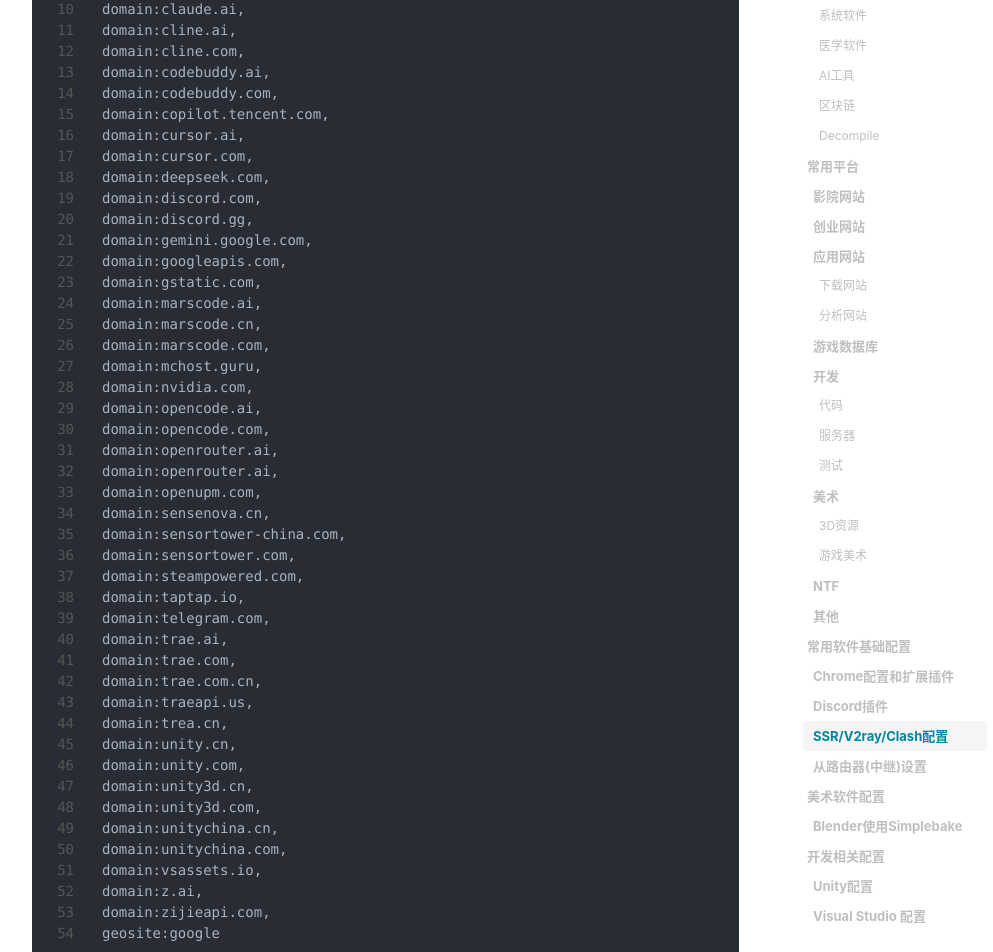
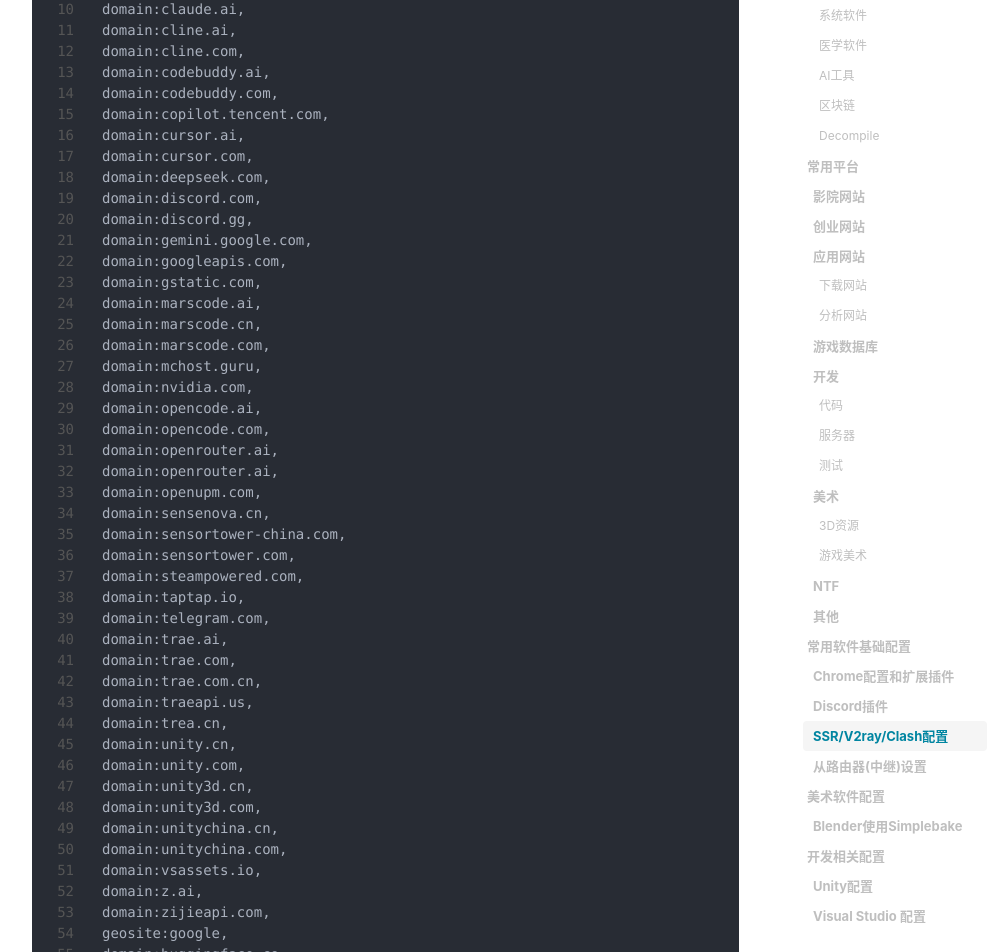
Before and after one commit to gumcstronger/gumcstronger.github.io, a Jekyll site: the page built from _posts/2022/2022-08-24-windows.md, in a window 1280 px wide and 1400 px high, scrolled down 15898 px. Shown: the part 448-1400 px from the top of the window, without its empty margins (233-1226 px from the left). Built offline with Jekyll 4.4.1, drawn with Linux system fonts in a browser that asks for light colours; nearby versions of some CDN libraries; comment, search, counter and statistics services are not loaded; some of the changed text lies outside the part shown.

Commit message:
Update 2022-08-24-windows.md

````diff
--- a/_posts/2022/2022-08-24-windows.md
+++ b/_posts/2022/2022-08-24-windows.md
@@ -631,7 +631,8 @@
 domain:vsassets.io,
 domain:z.ai,
 domain:zijieapi.com,
-geosite:google
+geosite:google,
+domain:huggingface.co
 ```
 
   - 进程：
````
